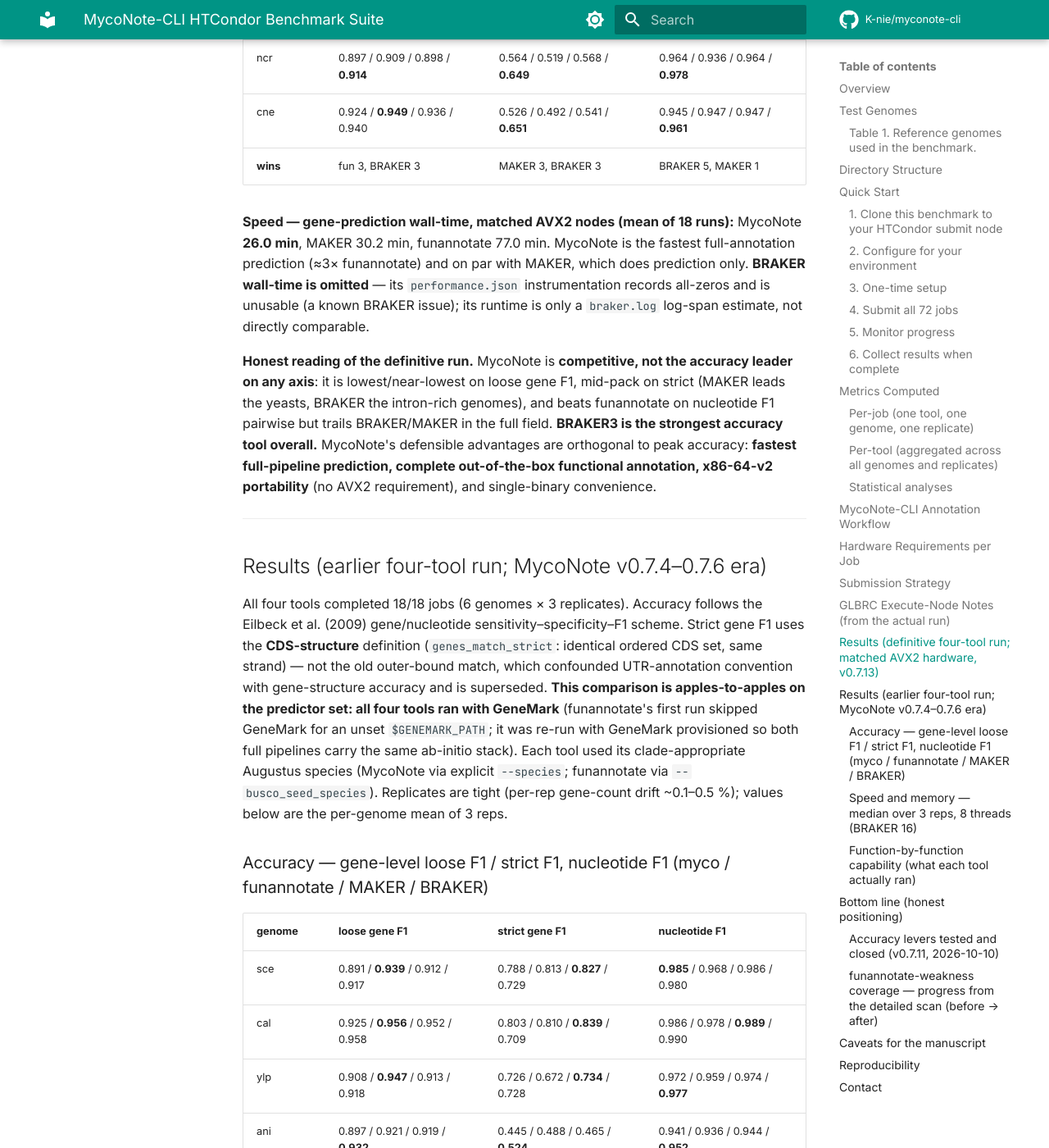
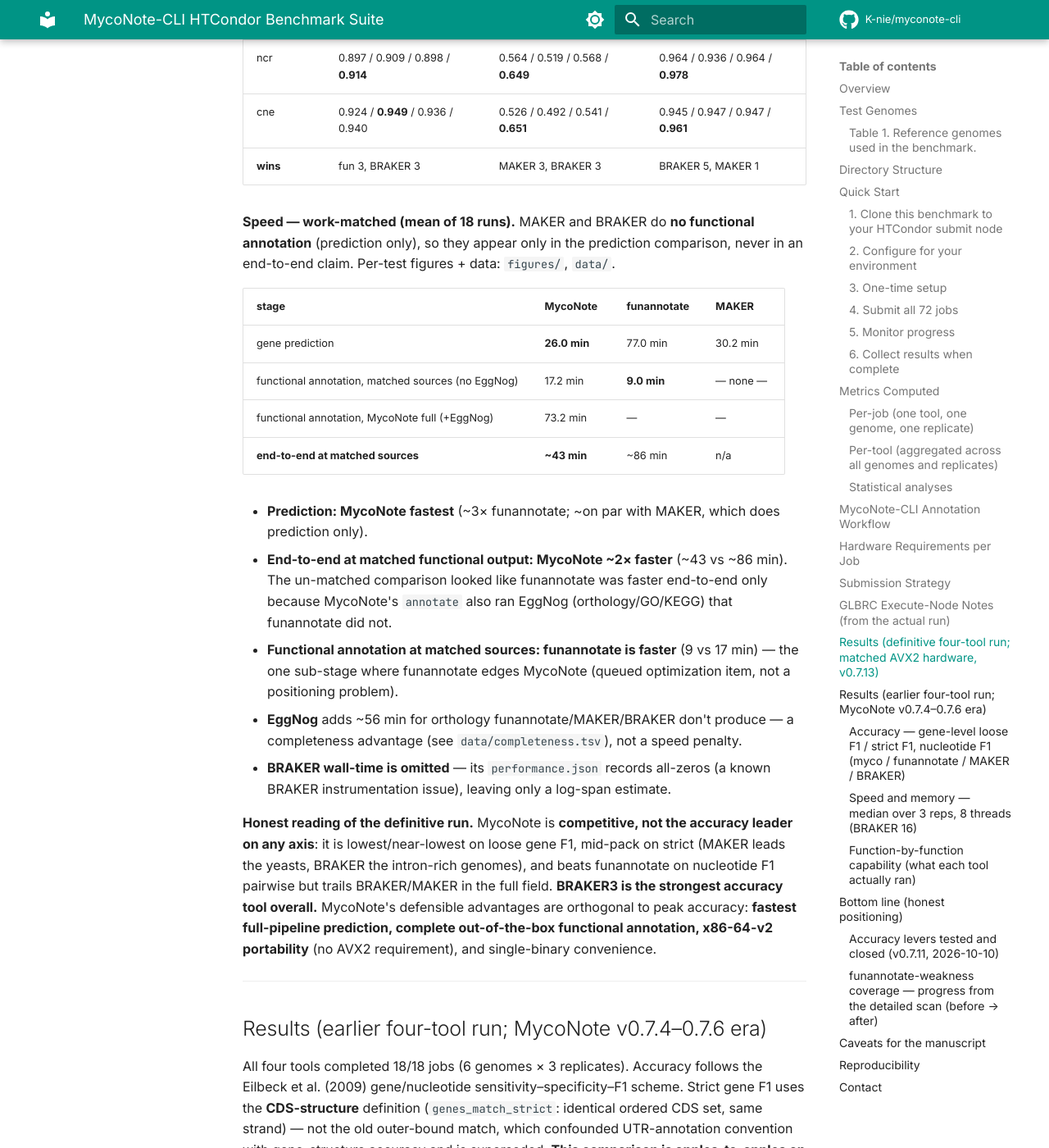
Before and after one commit to K-nie/myconote-cli, an MkDocs documentation site: the page built from docs/paper/htcondor_benchmark/README.md, in a window 1280 px wide and 1400 px high, scrolled down 9240 px. Shown: the whole window at 82% size. Built offline with MkDocs 1.6.1 and Material for MkDocs 9.7.7, drawn with Linux system fonts in a browser that asks for light colours; comment, search, counter and statistics services are not loaded; the version menu is left out.

Commit message:
benchmark: per-test work-matched figures + files (option A matched-annotate)
Resolves the apples-to-oranges flaw: MAKER/BRAKER are prediction-only (no
functional annotation), and the prior MycoNote-vs-funannotate annotate
comparison was unfair because MycoNote ran EggNog that funannotate did not.

Matched-annotate re-run (cluster 146699: MycoNote annotate WITHOUT EggNog,
sources = funannotate's set) gives the fair numbers:
  prediction:      MycoNote 26.0  funannotate 77.0  MAKER 30.2 min
  annotate matched: MycoNote 17.2  funannotate 9.0 min   (fun faster here)
  annotate +EggNog: MycoNote 73.2 min  (orthology fun does not produce)
  end-to-end matched: MycoNote ~43  funannotate ~86 min  (MycoNote ~2x faster)

Five per-test figures + TSVs (accuracy, prediction_speed, annotation_matched,
completeness, portability) replace the single combined figure. figures/README.md
documents each test and the honest conclusions. The matched-annotate gap
(17 vs 9 min) is queued as a separate optimization task.

```diff
--- a/docs/paper/htcondor_benchmark/README.md
+++ b/docs/paper/htcondor_benchmark/README.md
@@ -345,13 +345,30 @@ per-run data in `data/per_run_accuracy_v0.7.13.tsv` and
 | cne | 0.924 / **0.949** / 0.936 / 0.940 | 0.526 / 0.492 / 0.541 / **0.651** | 0.945 / 0.947 / 0.947 / **0.961** |
 | **wins** | fun 3, BRAKER 3 | MAKER 3, BRAKER 3 | BRAKER 5, MAKER 1 |
 
-**Speed — gene-prediction wall-time, matched AVX2 nodes (mean of 18 runs):**
-MycoNote **26.0 min**, MAKER 30.2 min, funannotate 77.0 min. MycoNote is the
-fastest full-annotation prediction (≈3× funannotate) and on par with MAKER,
-which does prediction only. **BRAKER wall-time is omitted** — its
-`performance.json` instrumentation records all-zeros and is unusable (a known
-BRAKER issue); its runtime is only a `braker.log` log-span estimate, not
-directly comparable.
+**Speed — work-matched (mean of 18 runs).** MAKER and BRAKER do **no functional
+annotation** (prediction only), so they appear only in the prediction comparison,
+never in an end-to-end claim. Per-test figures + data: `figures/`, `data/`.
+
+| stage | MycoNote | funannotate | MAKER |
+|-------|----------|-------------|-------|
+| gene prediction | **26.0 min** | 77.0 min | 30.2 min |
+| functional annotation, matched sources (no EggNog) | 17.2 min | **9.0 min** | — none — |
+| functional annotation, MycoNote full (+EggNog) | 73.2 min | — | — |
+| **end-to-end at matched sources** | **~43 min** | ~86 min | n/a |
+
+- **Prediction: MycoNote fastest** (~3× funannotate; ~on par with MAKER, which
+  does prediction only).
+- **End-to-end at matched functional output: MycoNote ~2× faster** (~43 vs ~86
+  min). The un-matched comparison looked like funannotate was faster end-to-end
+  only because MycoNote's `annotate` also ran EggNog (orthology/GO/KEGG) that
+  funannotate did not.
+- **Functional annotation at matched sources: funannotate is faster** (9 vs 17
+  min) — the one sub-stage where funannotate edges MycoNote (queued optimization
+  item, not a positioning problem).
+- **EggNog** adds ~56 min for orthology funannotate/MAKER/BRAKER don't produce —
+  a completeness advantage (see `data/completeness.tsv`), not a speed penalty.
+- **BRAKER wall-time is omitted** — its `performance.json` records all-zeros
+  (a known BRAKER instrumentation issue), leaving only a log-span estimate.
 
 **Honest reading of the definitive run.** MycoNote is **competitive, not the
 accuracy leader on any axis**: it is lowest/near-lowest on loose gene F1,
```
Also changed, not shown: docs/paper/htcondor_benchmark/figures/README.md (added, +60 -0 lines), docs/paper/htcondor_benchmark/figures/figure_accuracy.png (added), docs/paper/htcondor_benchmark/figures/figure_annotation_matched.png (added), docs/paper/htcondor_benchmark/figures/figure_benchmark.png (deleted), docs/paper/htcondor_benchmark/figures/figure_prediction_speed.png (added), 9 other files.
